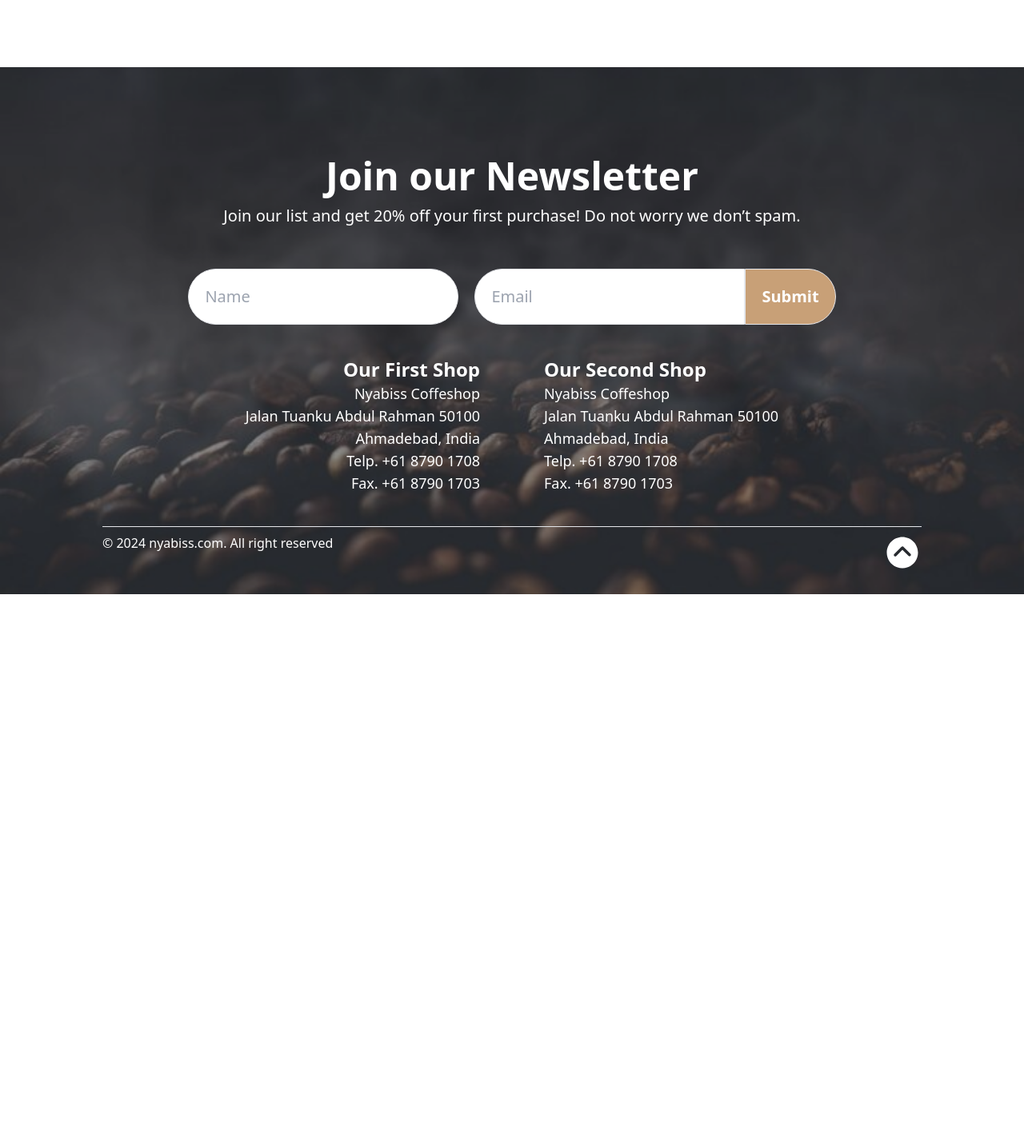
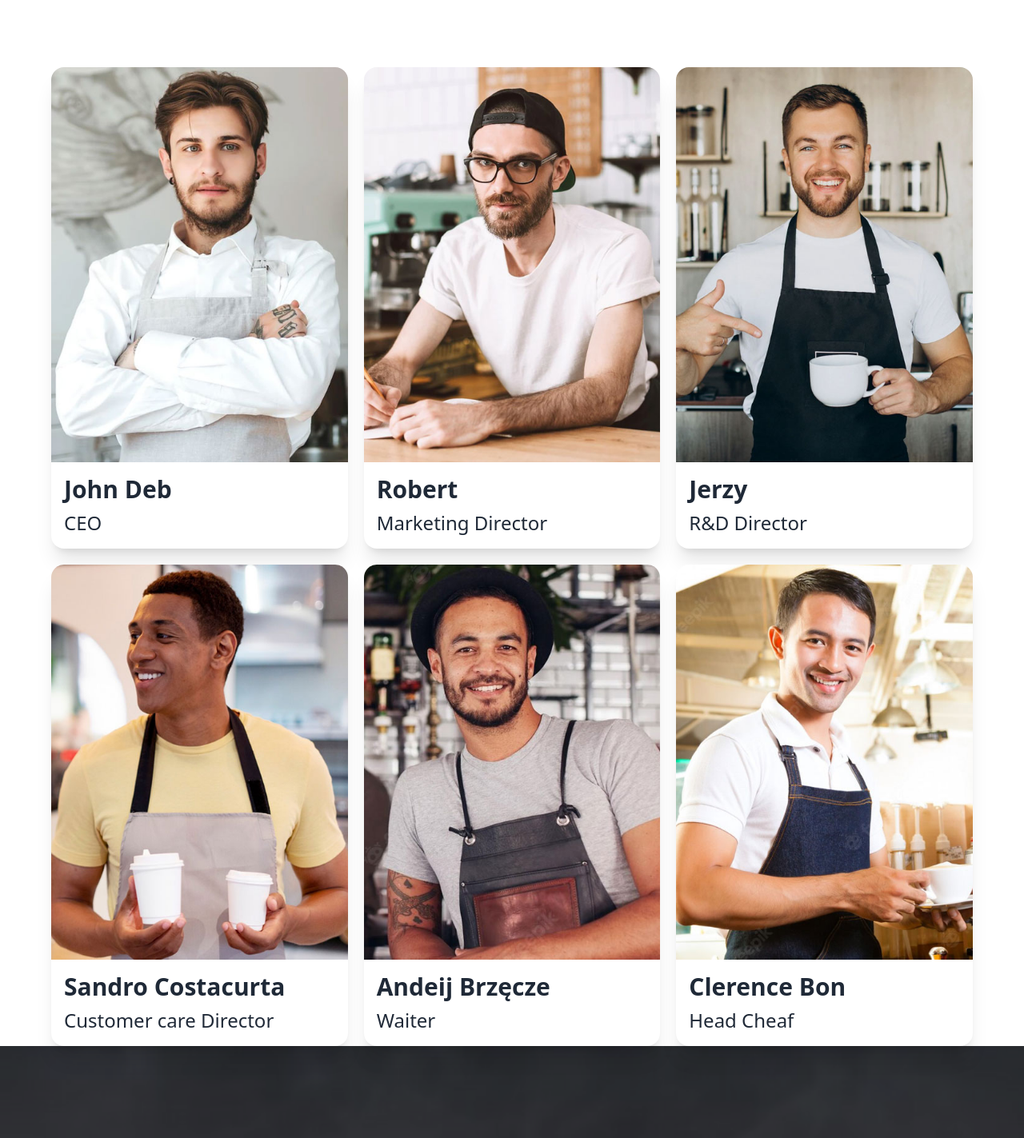
Before and after one commit to Saifulkhandaker/cafe-client, a React (Vite) app: page /ourTeam in a window 1280 px wide. Shown: the part 817-2240 px from the top of the page at 80% size. Before the commit the page ends 1560 px from the top, so only its background shows below. Built offline with nearby package versions, Linux system fonts and the light colour scheme.

Commit message:
team member added in team page

```diff
--- a/src/Pages/OurTeam/OurTeam.jsx
+++ b/src/Pages/OurTeam/OurTeam.jsx
@@ -1,6 +1,12 @@
 import coverimg from '../../assets/Images/Others/cover.jpg';
 import { Helmet } from 'react-helmet';
 import Cover from '../Shared/Cover';
+import team1 from '../../assets/Images/Team/team1.jpg'
+import team2 from '../../assets/Images/Team/team2.jpg'
+import team3 from '../../assets/Images/Team/team3.jpg'
+import team4 from '../../assets/Images/Team/team4.jpg'
+import team5 from '../../assets/Images/Team/team5.jpg'
+import team6 from '../../assets/Images/Team/team6.jpg'
 
 const OurTeam = () => {
     return (
@@ -19,6 +25,56 @@ const OurTeam = () => {
                     <h3 className='text-2xl text-[#3B3B3B] font-medium leading-relaxed'>Our team members work collaboratively to ensure guests have a comfortable stay. From front desk staff to housekeeping and catering, each member contributes to exceptional hospitality and memorable experiences.</h3>
                 </div>
             </div>
+            <div className='w-[90%] mx-auto grid grid-cols-1 md:grid-cols-2 lg:grid-cols-3 gap-5'>
+                {/* card 1 */}
+                <div className="card card-compact  bg-base-100 shadow-xl">
+                    <figure><img src={team1} alt="Team" /></figure>
+                    <div className="card-body">
+                        <h2 className="text-3xl font-bold">John Deb</h2>
+                        <p className='text-2xl'>CEO</p>
+                    </div>
+                </div>
+                {/* card 2 */}
+                <div className="card card-compact  bg-base-100 shadow-xl">
+                    <figure><img src={team2} alt="Team" /></figure>
+                    <div className="card-body">
+                        <h2 className="text-3xl font-bold">Robert</h2>
+                        <p className='text-2xl'>Marketing Director</p>
+                    </div>
+                </div>
+                {/* card 3 */}
+                <div className="card card-compact  bg-base-100 shadow-xl">
+                    <figure><img src={team3} alt="Team" /></figure>
+                    <div className="card-body">
+                        <h2 className="text-3xl font-bold">Jerzy</h2>
+                        <p className='text-2xl'>R&D Director</p>
+                    </div>
+                </div>
+                {/* card 4 */}
+                <div className="card card-compact  bg-base-100 shadow-xl">
+                    <figure><img src={team4} alt="Team" /></figure>
+                    <div className="card-body">
+                        <h2 className="text-3xl font-bold">Sandro Costacurta</h2>
+                        <p className='text-2xl'>Customer care Director</p>
+                    </div>
+                </div>
+                {/* card 5 */}
+                <div className="card card-compact  bg-base-100 shadow-xl">
+                    <figure><img src={team5} alt="Team" /></figure>
+                    <div className="card-body">
+                        <h2 className="text-3xl font-bold">Andeij Brzęcze</h2>
+                        <p className='text-2xl'>Waiter</p>
+                    </div>
+                </div>
+                {/* card 6 */}
+                <div className="card card-compact  bg-base-100 shadow-xl">
+                    <figure><img src={team6} alt="Team" /></figure>
+                    <div className="card-body">
+                        <h2 className="text-3xl font-bold">Clerence Bon</h2>
+                        <p className='text-2xl'>Head Cheaf</p>
+                    </div>
+                </div>
+            </div>
         </div>
     );
 };
```
